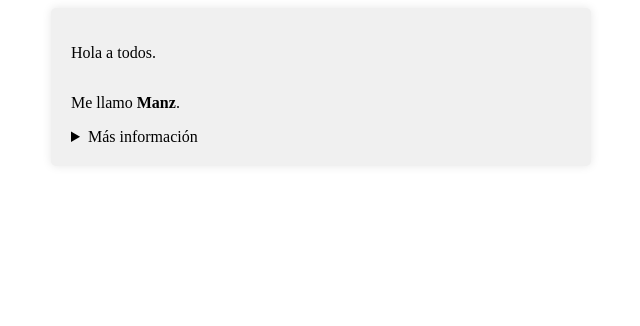
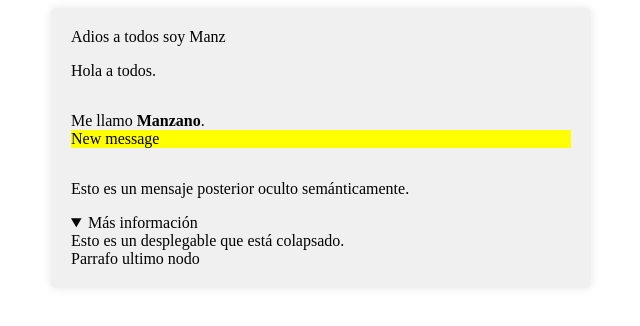
Before and after one commit to yatusabebeibe/118LMSGIUnidad3, a plain HTML site: page 04/index.html in a window 1280 px wide. Shown: the whole page, without its empty margins (319-959 px from the left). Drawn offline with Linux system fonts and the light colour scheme.

Commit message:
20250331 Ejercicio 4

```diff
--- a/04/index.html
+++ b/04/index.html
@@ -30,5 +30,21 @@
             <div>Esto es un desplegable que está colapsado.</div>
         </details>
     </div>
+    <script>
+        var container = document.getElementsByClassName("container")[0]
+        var strong = document.getElementsByTagName("strong")[0]
+        var mark = document.querySelector("mark")
+        var hidden = document.querySelectorAll("[hidden]")
+        var details = document.querySelector("details")
+
+        container.firstChild.textContent="Adios a todos soy Manz"
+        container.lastChild.textContent="Parrafo ultimo nodo"
+        strong.textContent="Manzano"
+        mark.style.display="block"
+        hidden.forEach(element => {
+            element.removeAttribute("hidden")
+        });
+        details.open=true
+    </script>
 </body>
 </html>
```
